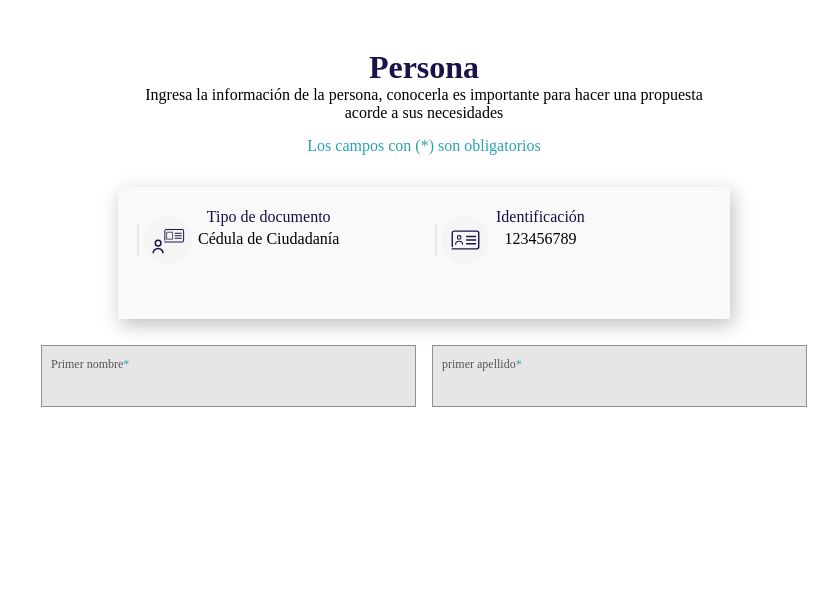
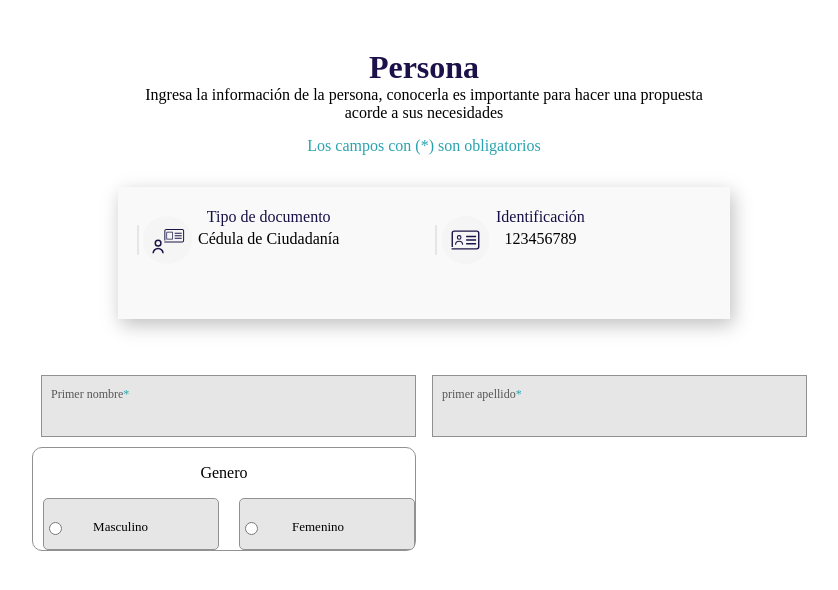
Before and after one commit to FedericoBenitezItConsultores/-opportunity-factory-practice-project, a React (Vite) app: page / in a window 1280 px wide. Shown: the top 590 px of the page, without its empty margins (216-1054 px from the left). Built offline with nearby package versions, Linux system fonts and the light colour scheme.

Commit message:
[FEATURE]gender

```diff
--- a/src/components/InfoPerson.jsx
+++ b/src/components/InfoPerson.jsx
@@ -79,7 +79,8 @@ export const InfoPerson = () => {
         <p className={style.placeholder}></p>
       </label> */}
 
-      {/* <p>Genero</p>
+      <div className={style.container_gender}>
+      <p className={style.gender_p}>Genero</p>
       <form>
         <div className={style.gender}>
           <label>
@@ -94,7 +95,9 @@ export const InfoPerson = () => {
             Femenino
           </label>
         </div>
-      </form> */}
+      </form>
+      </div>
+
     </div>
   );
 };
--- a/src/components/InfoPerson.module.css
+++ b/src/components/InfoPerson.module.css
@@ -77,8 +77,19 @@
 
 .containerOne{
   column-count: 2;
-  justify-content: center;
+  margin-top: 30px;
+  /* justify-content: center;
+  bordes de los input
+  */
+  /* border: 1px solid #919191;
+  border-radius: 10px; */
+}
 
+.container_gender{
+  margin-right: 400px;
+  margin-top: 10px;
+  border: 1px solid #919191;
+  border-radius: 10px;
 }
 
 .InputForm1{
@@ -96,8 +107,8 @@
 
 
 .gender{
+  width: 174px;
   height: 50px;
-  width: 174px;
   background-color: #E6E6E6;
   border: 1px solid #919191;
   font-size: 13px;
@@ -112,7 +123,7 @@
   justify-content: space-between;
   gap: 9px;
   width: 104px;
-  margin-top: -23px;
+  margin-top: 20px;
 }
 
 
```
